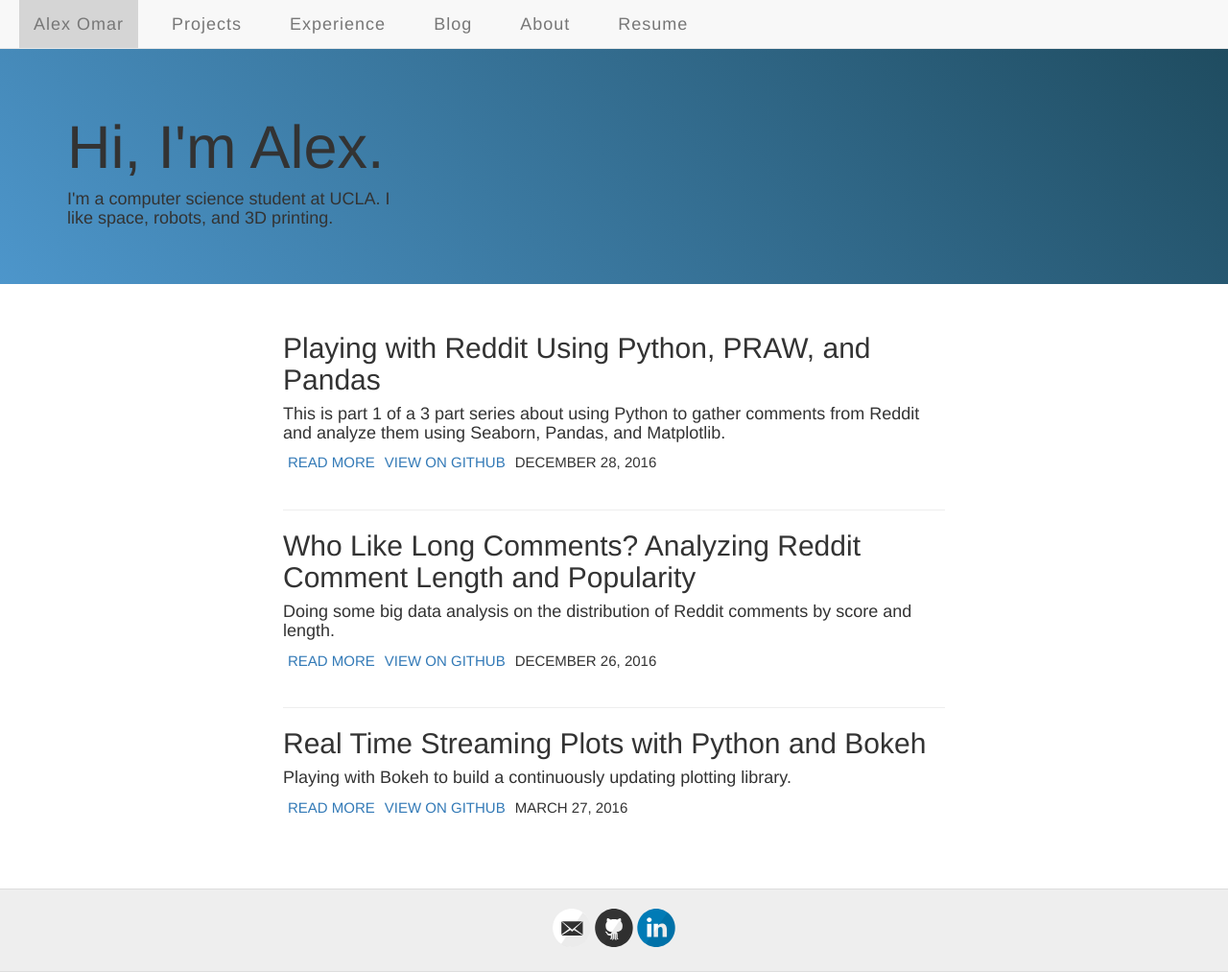
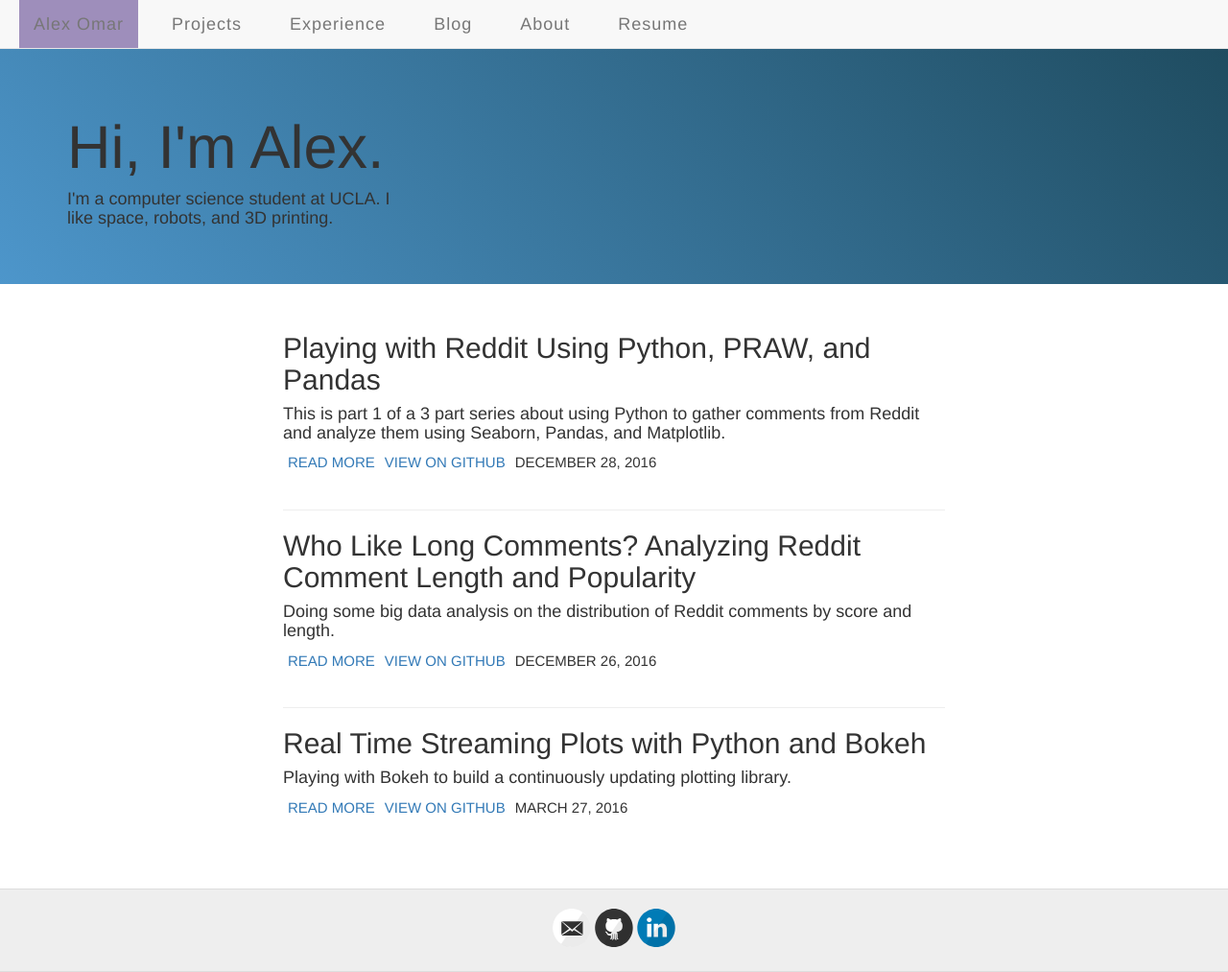
Before and after one commit to atomar94/atomar94.github.io, a Jekyll site: the page built from index.html, in a window 1280 px wide and 1013 px high. Shown: the whole window at 96% size. Built offline with Jekyll 4.4.1, drawn with Linux system fonts in a browser that asks for light colours.

Commit message:
Updating navbar format

```diff
--- a/_sass/_variables.scss
+++ b/_sass/_variables.scss
@@ -16,7 +16,7 @@ $white: #fff;
 
 // Site Colors
 $navbar-color: #f8f8f8; //white grey ish
-$navbar-brand-color: #d5d5d5;
+$navbar-brand-color: #9e8ebb;
 // Font stacks
 $helvetica: Helvetica, Arial, sans-serif;
 $helveticaNeue: "Helvetica Neue", Helvetica, Arial, sans-serif;
--- a/style.scss
+++ b/style.scss
@@ -175,6 +175,8 @@ img {
 
 .navbar-brand {
   background-color: $navbar-brand-color;
+  font-size: 20px;
+
 }
 
 .navbar-fixed-top {
```
